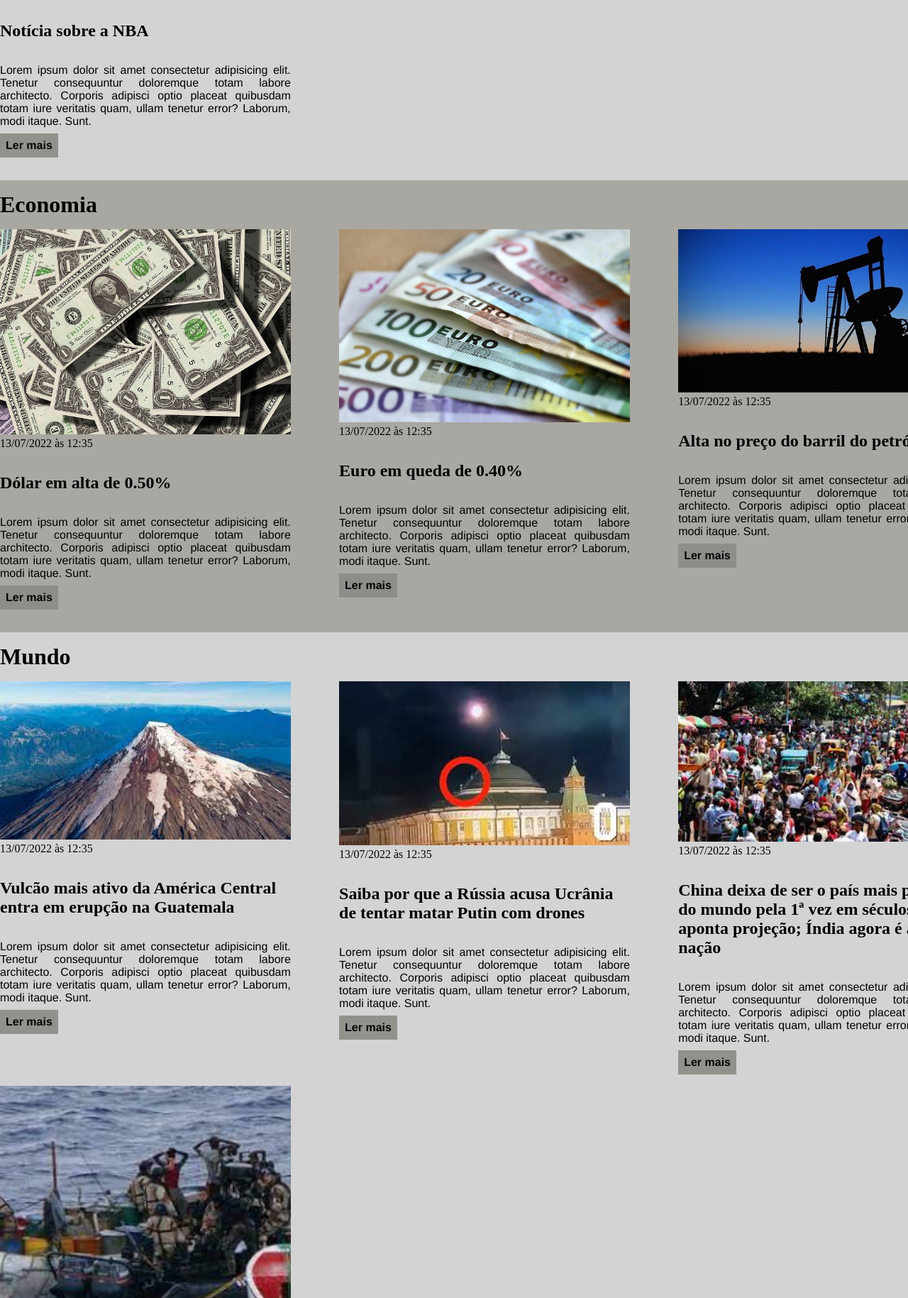
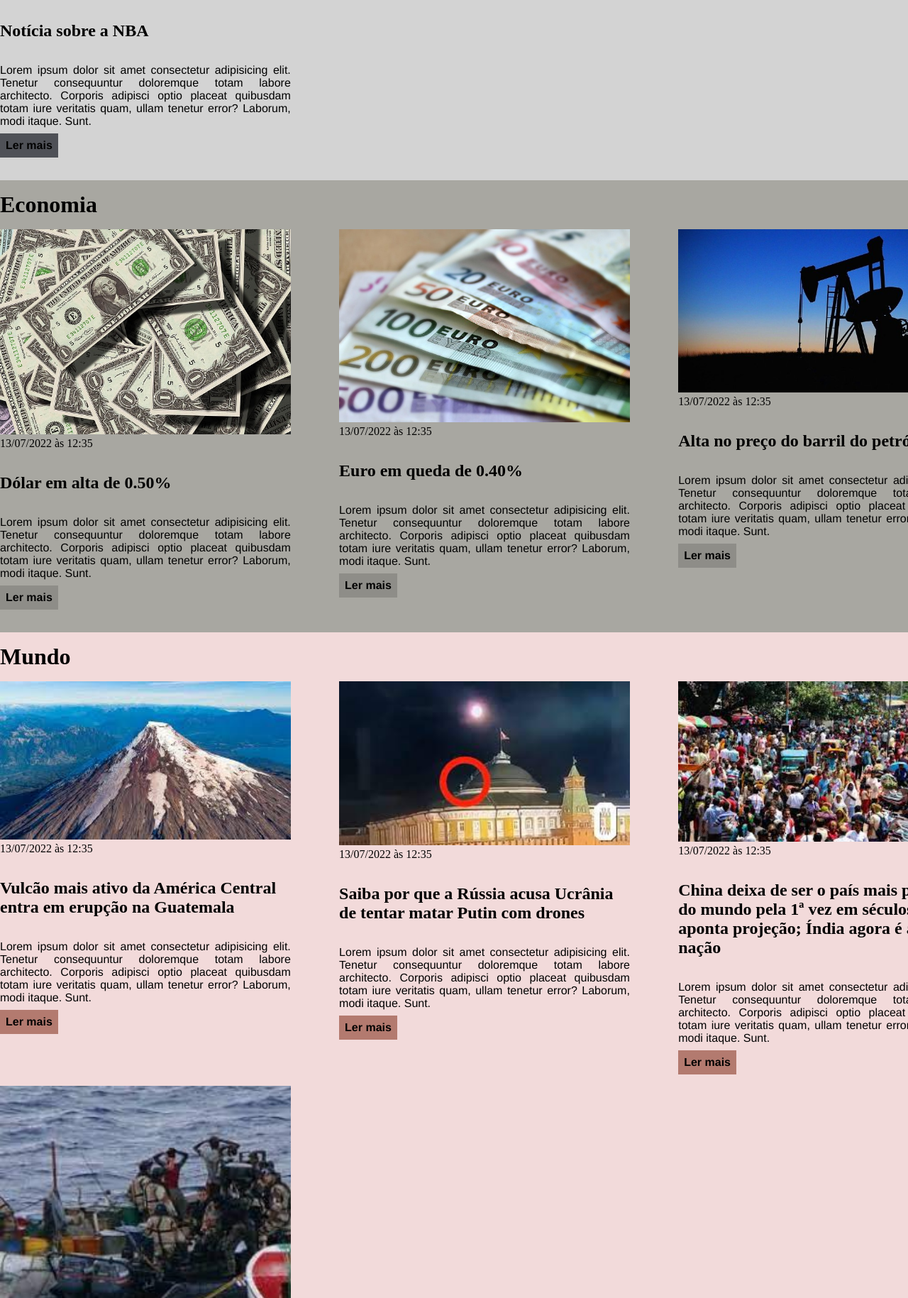
Before and after one commit to wildw0/EBAC_frontend, a plain HTML site: page exercicio_css/index.html in a window 1280 px wide. Shown: the part 971-2800 px from the top of the page at 71% size. Drawn offline with Linux system fonts and the light colour scheme.

Commit message:
Alteracao das cores do layout

```diff
--- a/exercicio_css/main.css
+++ b/exercicio_css/main.css
@@ -97,7 +97,7 @@ section h2 {
 }
 
 #sports .articles article a {
-    background-color: #4f4e417e;
+    background-color: #171a23b2;
 }
 
 #economy {
@@ -109,19 +109,19 @@ section h2 {
 }
 
 #mundo {
-    background-color: rgba(36, 36, 36, 0.2);
+    background-color: rgba(188, 72, 72, 0.2);
 }
 
 #mundo .articles article a {
-    background-color: #4f4e417e;
+    background-color: #7117017e;
 }
 
 #games {
-    background-color: #4f4e417e;
+    background-color: #e6dd607e;
 }
 
 #games .articles article a {
-    background-color: rgba(36, 36, 36, 0.2);
+    background-color: rgba(254, 154, 5, 0.2);
 }
 
 
```
